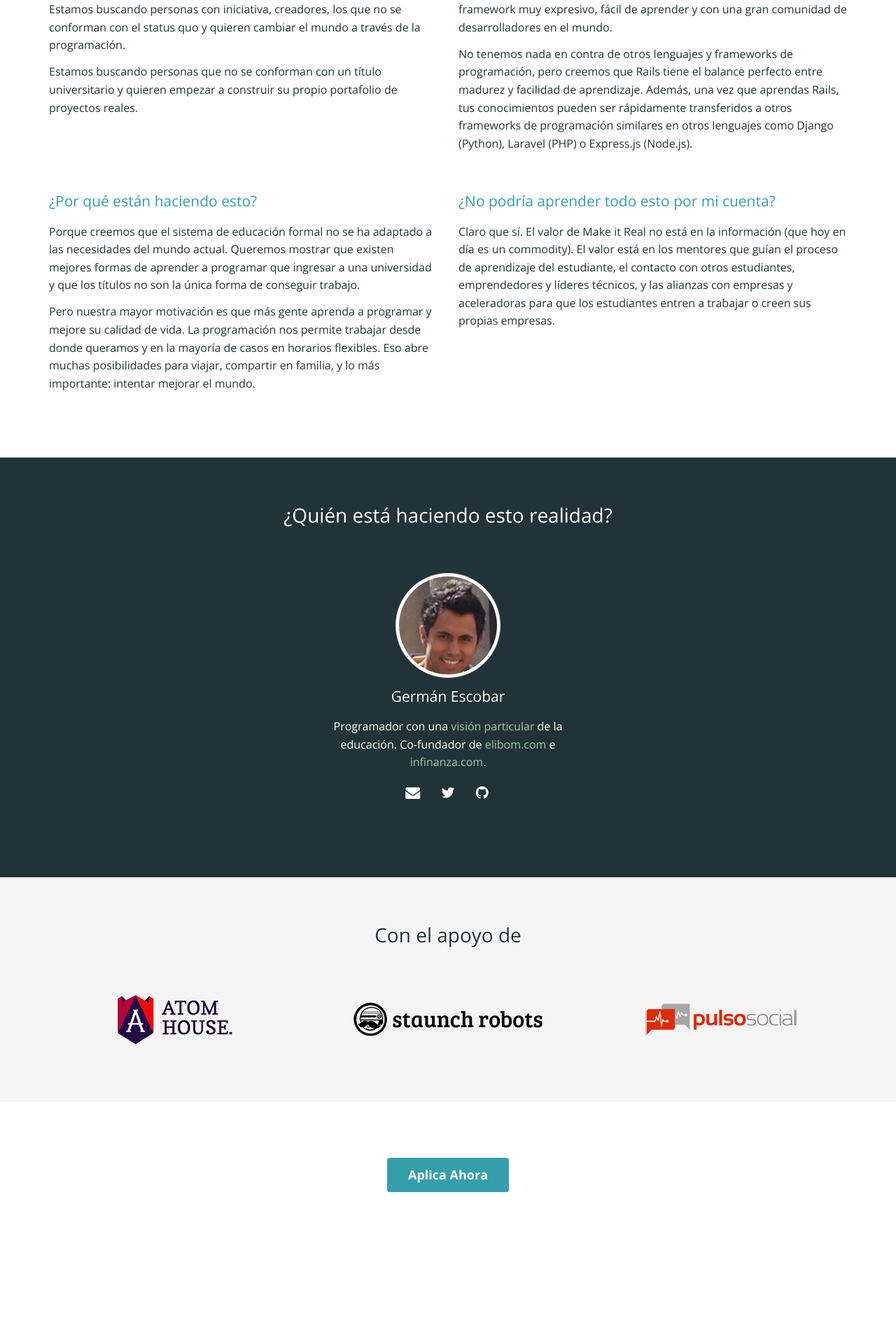
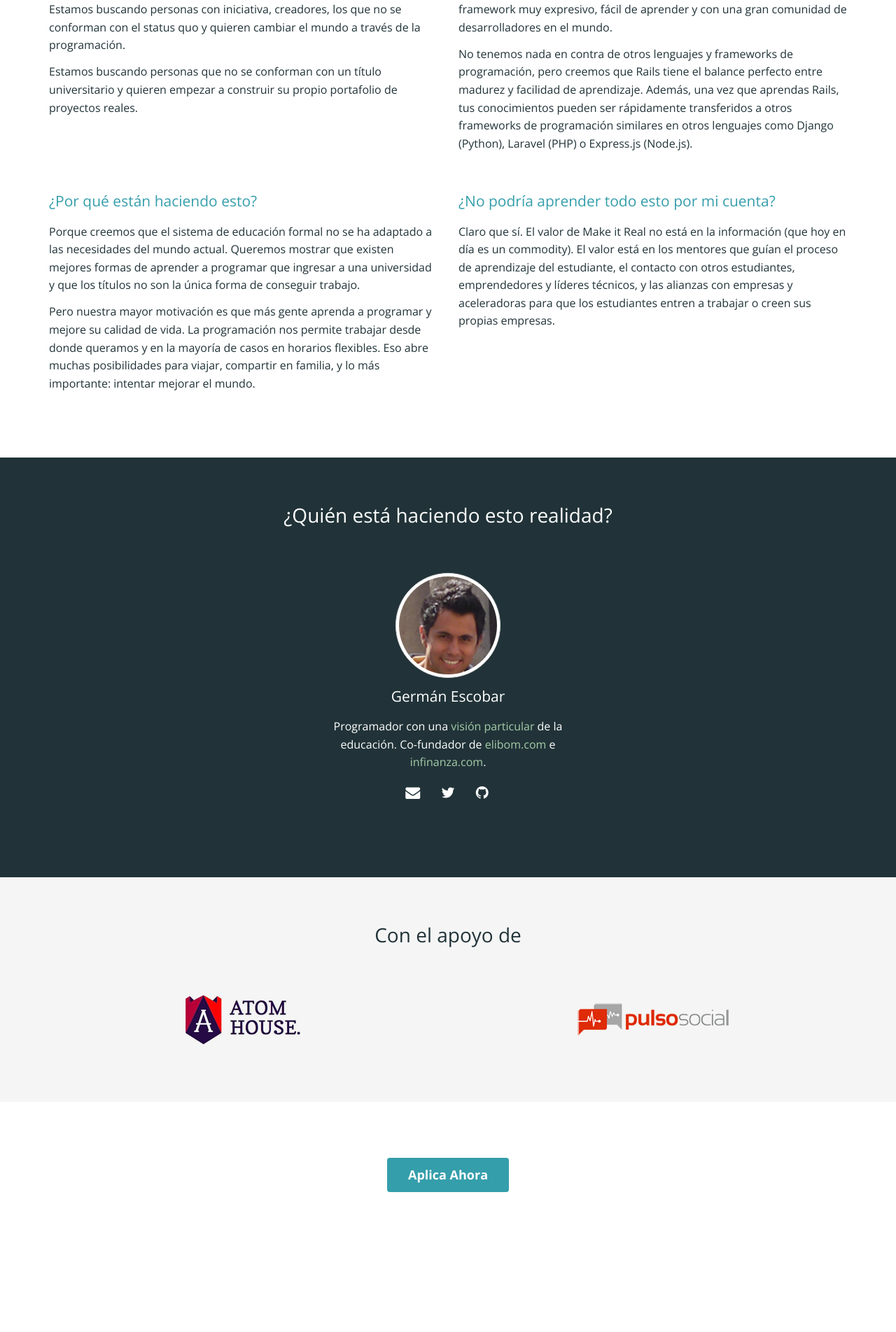
Before and after one commit to simonhoyos/blog, a Jekyll site: the page index.html, which Jekyll copies as it is, in a window 1280 px wide. Shown: the part 3290-5194 px from the top of the page at 70% size. Built offline with Jekyll 4.4.1, drawn with Linux system fonts in a browser that asks for light colours.

Commit message:
Remove StaunchRobots from supporters

```diff
--- a/index.html
+++ b/index.html
@@ -307,13 +307,13 @@
       </div>
 
       <div class="row">
-        <div class="col-sm-4 box text-center">
+        <div class="col-sm-6 box text-center">
           <img src="/images/atomhousefinallogo.png" class="img-responsive">
         </div>
-        <div class="col-sm-4 box text-center">
+        <!-- <div class="col-sm-4 box text-center">
           <img src="/images/staunchrobots.png" class="img-responsive">
-        </div>
-        <div class="col-sm-4 box text-center">
+        </div> -->
+        <div class="col-sm-6 box text-center">
           <img src="/images/pulso-social-logo.png" class="img-responsive">
         </div>
         <!-- <div class="col-sm-3 box text-center">
```
